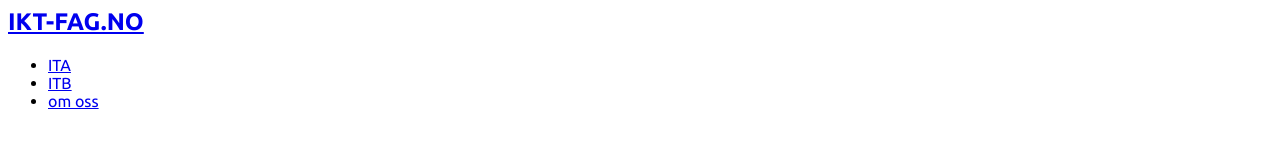
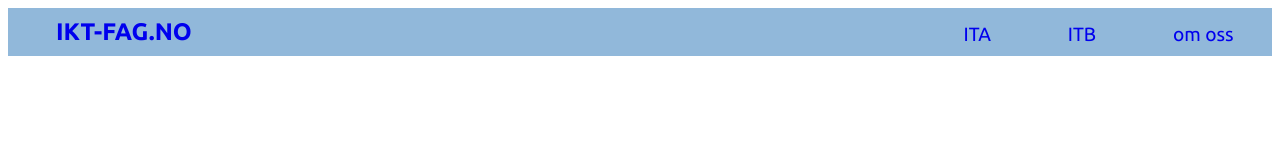
Before and after one commit to Pontifex-Programmerer/ikt-fag.no, a plain HTML site: page index.html in a window 1280 px wide. Drawn offline with Linux system fonts and the light colour scheme.

Commit message:
adding navbar css link, minor update

```diff
--- a/index.html
+++ b/index.html
@@ -3,6 +3,7 @@
     <meta charset="UTF-8">
     <meta http-equiv="X-UA-Compatible" content="IE=edge">
     <meta name="viewport" content="width=device-width, initial-scale=1.0">
+    <link rel="stylesheet" href="./css/navbar.css">
     <link rel="stylesheet" href="./css/root.css">
     <link rel="stylesheet" href="./css/style.css">
     <title>IKT-Fag.no</title>
```
